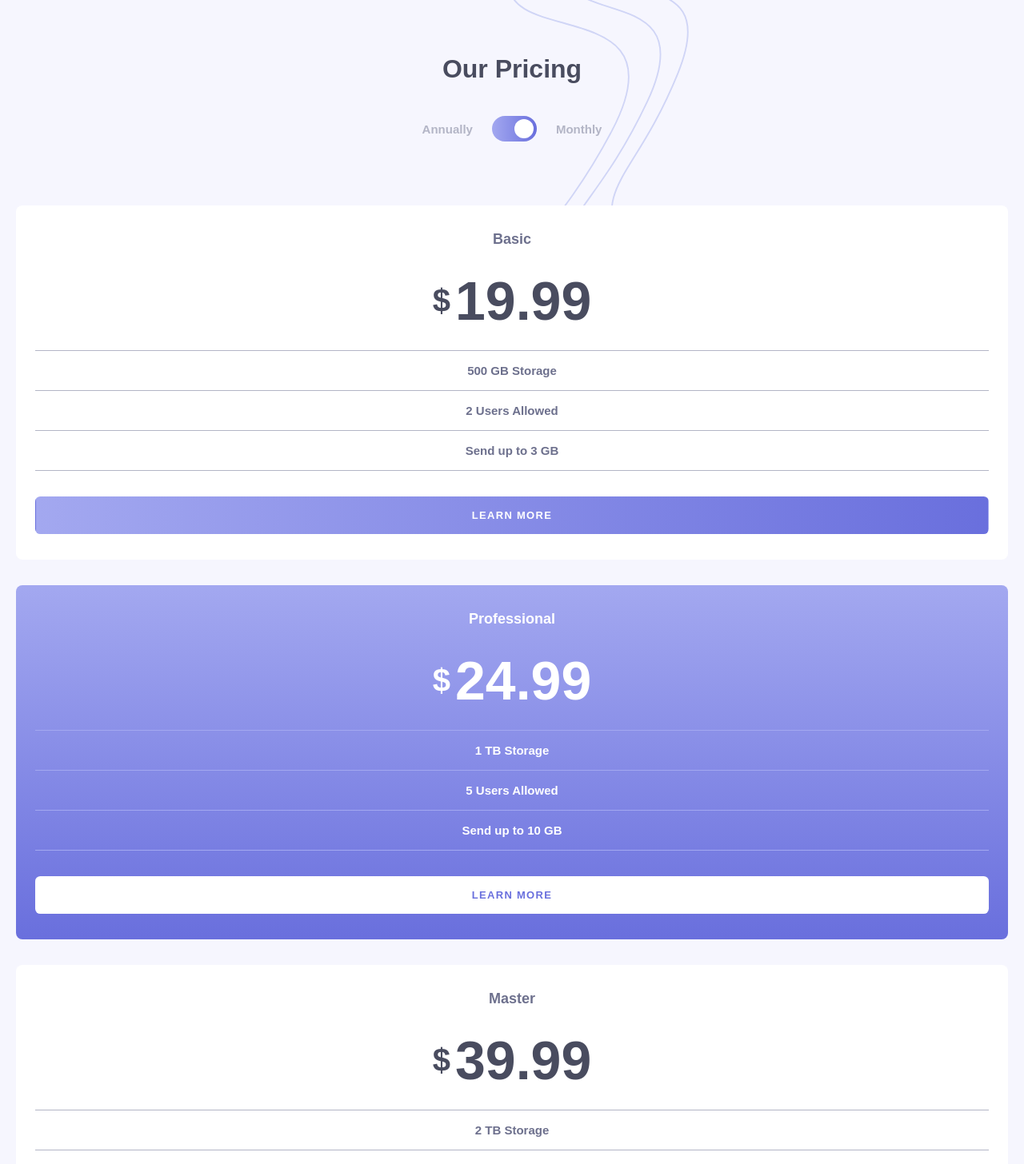
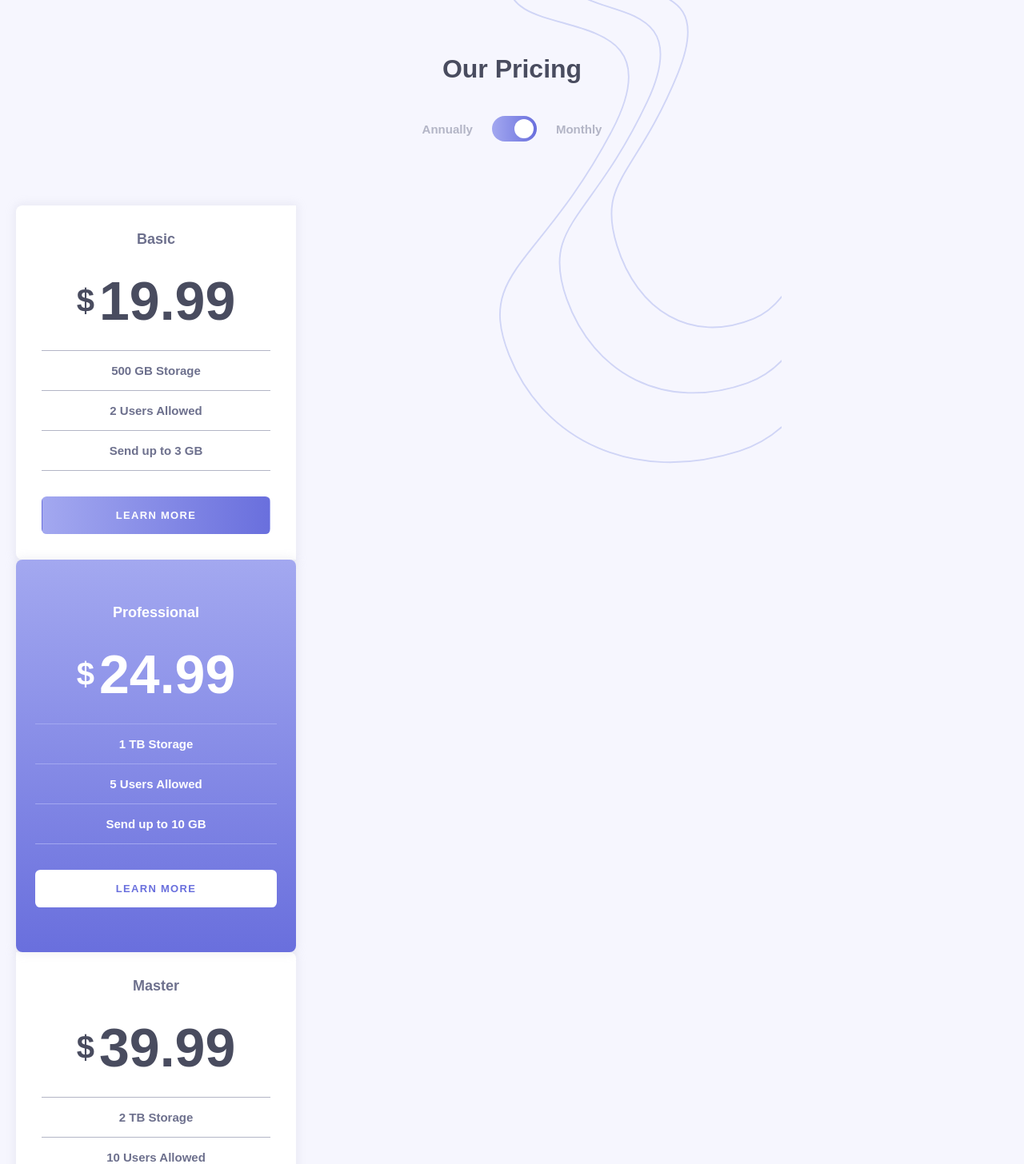
Before and after one commit to ntjnh/fem-pricing-component, a React (Vite) app: page / in a window 1280 px wide. Shown: the top 1456 px of the page at 80% size. Built offline with nearby package versions, Linux system fonts and the light colour scheme; a web font is replaced by a local one.

Commit message:
Style plans for desktop+

```diff
--- a/src/App.jsx
+++ b/src/App.jsx
@@ -29,7 +29,7 @@ function App() {
 
     return (
         <>
-            <div className="pricing">
+            <main className="pricing">
                 <h2 className="pricing__title">Our Pricing</h2>
 
                 <div className="pricing-toggle">
@@ -38,8 +38,8 @@ function App() {
                     <p className="pricing-toggle__label">Monthly</p>
                 </div>
 
-                {plans}
-            </div>
+                <div className="plans">{plans}</div>
+            </main>
 
             <Attr />
         </>
--- a/src/components/Plan.scss
+++ b/src/components/Plan.scss
@@ -3,13 +3,40 @@
 .plan {
     background-color: $white;
     border-radius: .5rem;
-    margin-bottom: 2rem;
+    box-shadow: 0 0 12px 2px rgba($gray-blue-light, .2);
+    margin: 0 auto 2rem;
     padding: 2rem 1.5rem;
     position: relative;
+    width: 100%;
     z-index: 2;
+
+    @media (min-width: 640px) {
+        max-width: 560px;
+    }
+
+    @media (min-width: 1024px) {
+        margin: 0;
+        max-width: 350px;
+        padding: 2rem;
+
+        &:first-child {
+            border-bottom-right-radius: 0;
+            border-top-right-radius: 0;
+        }
+
+        &:nth-child(3)  {
+            border-bottom-left-radius: 0;
+            border-top-left-radius: 0;
+        }
+    }
 
     &--bestseller {
         background: linear-gradient(to bottom, $gradient-light, $gradient-dark);
+
+        @media (min-width: 1024px) {
+            padding: 3.5rem 1.5rem;
+            z-index: 3;
+        }
 
         .plan {
             &__name,
```
